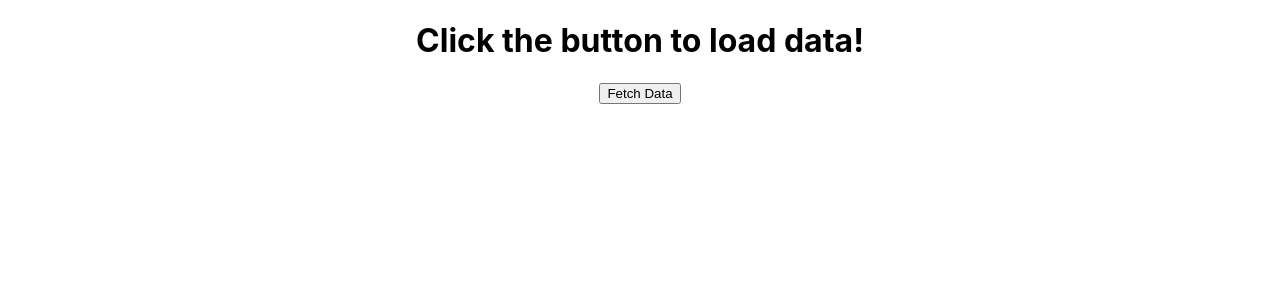
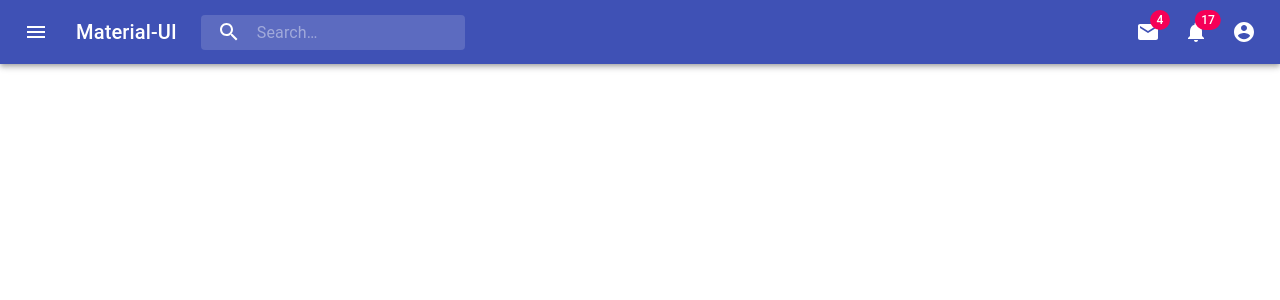
Before and after one commit to hildakh/surveypal, a React (Create React App) app in the folder client/: page / in a window 1280 px wide. Shown: the top 300 px of the page. Built offline with nearby package versions, Linux system fonts and the light colour scheme.

Commit message:
add dependencies for material UI

```diff
--- a/client/src/App.js
+++ b/client/src/App.js
@@ -1,6 +1,7 @@
 import React, { Component } from 'react';
 import axios from 'axios';
 import './App.css';
+import AppBar from './components/navbar/AppBar'
 
 class App extends Component {
   constructor(props) {
@@ -25,12 +26,13 @@
 
   render() {
     return (
-      <div className="App">
-        <h1>{this.state.message}</h1>
-        <button onClick={this.fetchData} >
-          Fetch Data
-        </button>
-      </div>
+      <AppBar />
+      // <div className="App">
+      //   <h1>{this.state.message}</h1>
+      //   <button onClick={this.fetchData} >
+      //     Fetch Data
+      //   </button>
+      // </div>
     );
   }
 }
--- /dev/null
+++ b/client/src/components/navbar/AppBar.js
@@ -0,0 +1,230 @@
+import React from 'react';
+import { fade, makeStyles } from '@material-ui/core/styles';
+import AppBar from '@material-ui/core/AppBar';
+import Toolbar from '@material-ui/core/Toolbar';
+import IconButton from '@material-ui/core/IconButton';
+import Typography from '@material-ui/core/Typography';
+import InputBase from '@material-ui/core/InputBase';
+import Badge from '@material-ui/core/Badge';
+import MenuItem from '@material-ui/core/MenuItem';
+import Menu from '@material-ui/core/Menu';
+import MenuIcon from '@material-ui/icons/Menu';
+import SearchIcon from '@material-ui/icons/Search';
+import AccountCircle from '@material-ui/icons/AccountCircle';
+import MailIcon from '@material-ui/icons/Mail';
+import NotificationsIcon from '@material-ui/icons/Notifications';
+import MoreIcon from '@material-ui/icons/MoreVert';
+
+const useStyles = makeStyles(theme => ({
+  grow: {
+    flexGrow: 1,
+  },
+  menuButton: {
+    marginRight: theme.spacing(2),
+  },
+  title: {
+    display: 'none',
+    [theme.breakpoints.up('sm')]: {
+      display: 'block',
+    },
+  },
+  search: {
+    position: 'relative',
+    borderRadius: theme.shape.borderRadius,
+    backgroundColor: fade(theme.palette.common.white, 0.15),
+    '&:hover': {
+      backgroundColor: fade(theme.palette.common.white, 0.25),
+    },
+    marginRight: theme.spacing(2),
+    marginLeft: 0,
+    width: '100%',
+    [theme.breakpoints.up('sm')]: {
+      marginLeft: theme.spacing(3),
+      width: 'auto',
+    },
+  },
+  searchIcon: {
+    width: theme.spacing(7),
+    height: '100%',
+    position: 'absolute',
+    pointerEvents: 'none',
+    display: 'flex',
+    alignItems: 'center',
+    justifyContent: 'center',
+  },
+  inputRoot: {
+    color: 'inherit',
+  },
+  inputInput: {
+    padding: theme.spacing(1, 1, 1, 7),
+    transition: theme.transitions.create('width'),
+    width: '100%',
+    [theme.breakpoints.up('md')]: {
+      width: 200,
+    },
+  },
+  sectionDesktop: {
+    display: 'none',
+    [theme.breakpoints.up('md')]: {
+      display: 'flex',
+    },
+  },
+  sectionMobile: {
+    display: 'flex',
+    [theme.breakpoints.up('md')]: {
+      display: 'none',
+    },
+  },
+}));
+
+export default function PrimarySearchAppBar() {
+  const classes = useStyles();
+  const [anchorEl, setAnchorEl] = React.useState(null);
+  const [mobileMoreAnchorEl, setMobileMoreAnchorEl] = React.useState(null);
+
+  const isMenuOpen = Boolean(anchorEl);
+  const isMobileMenuOpen = Boolean(mobileMoreAnchorEl);
+
+  const handleProfileMenuOpen = event => {
+    setAnchorEl(event.currentTarget);
+  };
+
+  const handleMobileMenuClose = () => {
+    setMobileMoreAnchorEl(null);
+  };
+
+  const handleMenuClose = () => {
+    setAnchorEl(null);
+    handleMobileMenuClose();
+  };
+
+  const handleMobileMenuOpen = event => {
+    setMobileMoreAnchorEl(event.currentTarget);
+  };
+
+  const menuId = 'primary-search-account-menu';
+  const renderMenu = (
+    <Menu
+      anchorEl={anchorEl}
+      anchorOrigin={{ vertical: 'top', horizontal: 'right' }}
+      id={menuId}
+      keepMounted
+      transformOrigin={{ vertical: 'top', horizontal: 'right' }}
+      open={isMenuOpen}
+      onClose={handleMenuClose}
+    >
+      <MenuItem onClick={handleMenuClose}>Profile</MenuItem>
+      <MenuItem onClick={handleMenuClose}>My account</MenuItem>
+    </Menu>
+  );
+
+  const mobileMenuId = 'primary-search-account-menu-mobile';
+  const renderMobileMenu = (
+    <Menu
+      anchorEl={mobileMoreAnchorEl}
+      anchorOrigin={{ vertical: 'top', horizontal: 'right' }}
+      id={mobileMenuId}
+      keepMounted
+      transformOrigin={{ vertical: 'top', horizontal: 'right' }}
+      open={isMobileMenuOpen}
+      onClose={handleMobileMenuClose}
+    >
+      <MenuItem>
+        <IconButton aria-label="show 4 new mails" color="inherit">
+          <Badge badgeContent={4} color="secondary">
+            <MailIcon />
+          </Badge>
+        </IconButton>
+        <p>Messages</p>
+      </MenuItem>
+      <MenuItem>
+        <IconButton aria-label="show 11 new notifications" color="inherit">
+          <Badge badgeContent={11} color="secondary">
+            <NotificationsIcon />
+          </Badge>
+        </IconButton>
+        <p>Notifications</p>
+      </MenuItem>
+      <MenuItem onClick={handleProfileMenuOpen}>
+        <IconButton
+          aria-label="account of current user"
+          aria-controls="primary-search-account-menu"
+          aria-haspopup="true"
+          color="inherit"
+        >
+          <AccountCircle />
+        </IconButton>
+        <p>Profile</p>
+      </MenuItem>
+    </Menu>
+  );
+
+  return (
+    <div className={classes.grow}>
+      <AppBar position="static">
+        <Toolbar>
+          <IconButton
+            edge="start"
+            className={classes.menuButton}
+            color="inherit"
+            aria-label="open drawer"
+          >
+            <MenuIcon />
+          </IconButton>
+          <Typography className={classes.title} variant="h6" noWrap>
+            Material-UI
+          </Typography>
+          <div className={classes.search}>
+            <div className={classes.searchIcon}>
+              <SearchIcon />
+            </div>
+            <InputBase
+              placeholder="Search…"
+              classes={{
+                root: classes.inputRoot,
+                input: classes.inputInput,
+              }}
+              inputProps={{ 'aria-label': 'search' }}
+            />
+          </div>
+          <div className={classes.grow} />
+          <div className={classes.sectionDesktop}>
+            <IconButton aria-label="show 4 new mails" color="inherit">
+              <Badge badgeContent={4} color="secondary">
+                <MailIcon />
+              </Badge>
+            </IconButton>
+            <IconButton aria-label="show 17 new notifications" color="inherit">
+              <Badge badgeContent={17} color="secondary">
+                <NotificationsIcon />
+              </Badge>
+            </IconButton>
+            <IconButton
+              edge="end"
+              aria-label="account of current user"
+              aria-controls={menuId}
+              aria-haspopup="true"
+              onClick={handleProfileMenuOpen}
+              color="inherit"
+            >
+              <AccountCircle />
+            </IconButton>
+          </div>
+          <div className={classes.sectionMobile}>
+            <IconButton
+              aria-label="show more"
+              aria-controls={mobileMenuId}
+              aria-haspopup="true"
+              onClick={handleMobileMenuOpen}
+              color="inherit"
+            >
+              <MoreIcon />
+            </IconButton>
+          </div>
+        </Toolbar>
+      </AppBar>
+      {renderMobileMenu}
+      {renderMenu}
+    </div>
+  );
+}
```
Also changed, not shown: client/package.json (+6 -1 lines), 1 other file (tests, documents, lock files or other folders).
